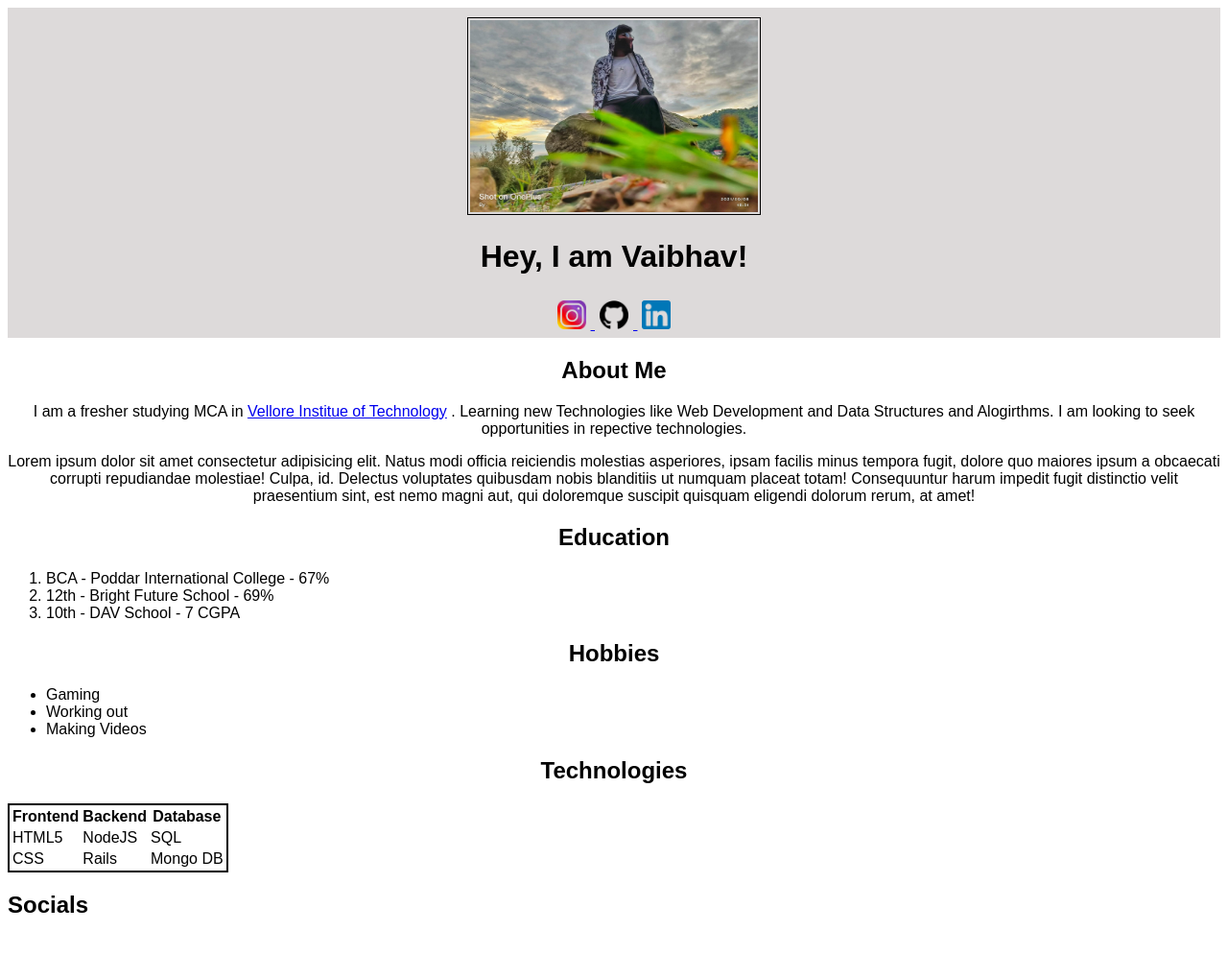
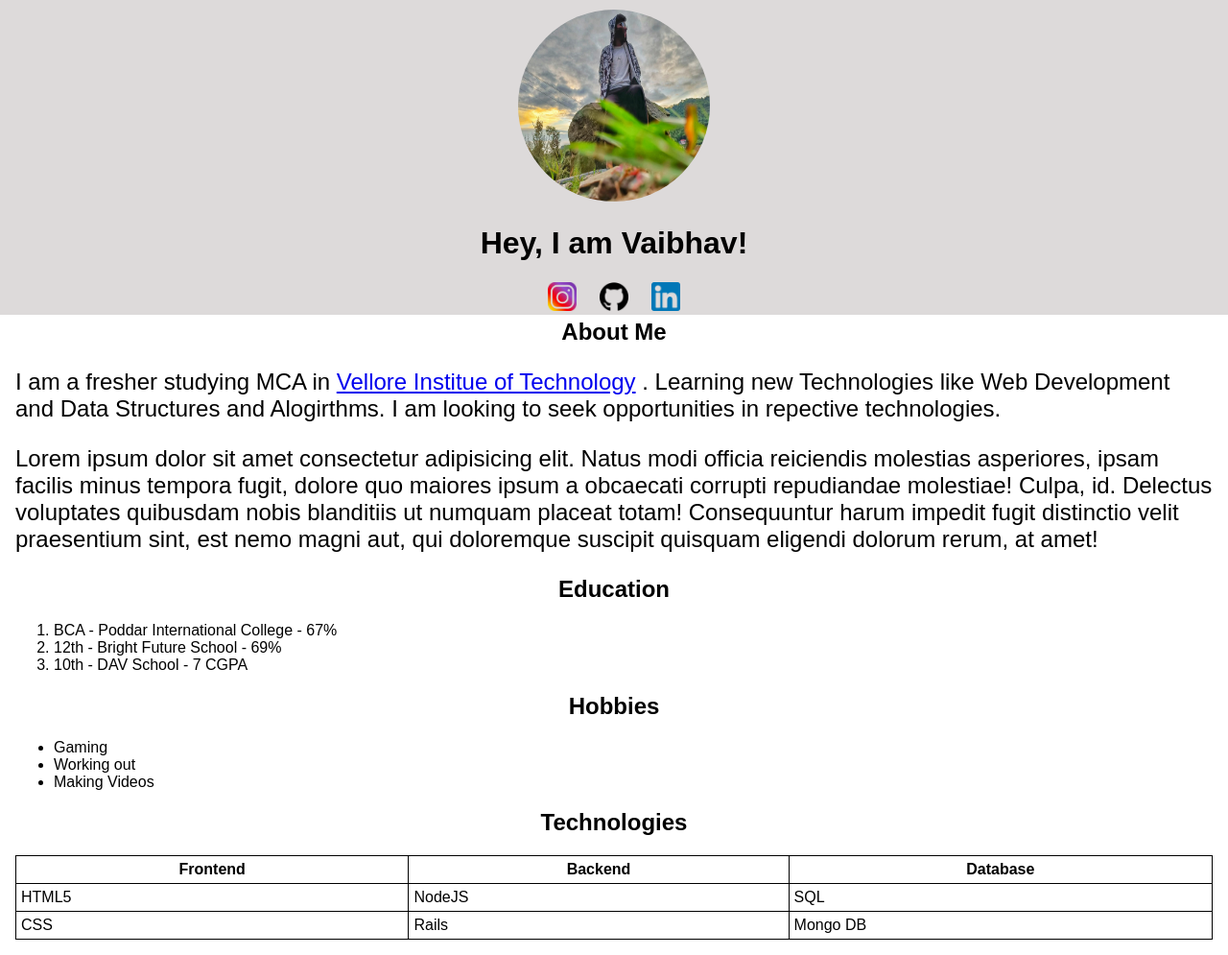
Before and after one commit to GeekVaibhav03/Portfolio, a plain HTML site: page index.html in a window 1280 px wide. Shown: the whole page at 96% size. Drawn offline with Linux system fonts and the light colour scheme.

Commit message:
Day 2- Done

```diff
--- a/index.html
+++ b/index.html
@@ -8,10 +8,10 @@
     <link rel="stylesheet" href="style.css">
 </head>
 <body>
-    <div id="top-bar">
-    <img id="main-pic" src="/assets/images/vaibhav.jpg" width="300px" height="200px">
+    <div class="container">
+        <div class="top-bar">
+            <img id="profile-pic" src="/assets/images/vaibhav.jpg">
             <h1 id="heading-text">Hey, I am Vaibhav!</h1>
-    <div id="socials">
             <a href="https://www.instagram.com/ig.ironic/?hl=en" target="_blank">
                 <img  class="socials" width="30" height="30" src="./assets/images/instagram.png" alt="">
             </a>
@@ -21,7 +21,6 @@
             <a href="https://www.linkedin.com/in/vaibhav-vyas-407290204/" target="_blank">
                 <img class="socials" src="/assets/images/linkedin.png" alt="" width="30" height="30">
             </a>
-    </div>
         </div>
     <div class="para-heading">
     <h2>About Me</h1>
@@ -36,20 +35,20 @@
     </p>
     </div>
     <div>
-    <h2 class="para-heading">Education</h1>
+    <h2>Education</h1>
     <ol>
         <li>BCA - Poddar International College - 67%</li>
         <li>12th - Bright Future School - 69%</li>
         <li>10th - DAV School - 7 CGPA</li>
     </ol>
     </div>
-    <h2 class="para-heading">Hobbies</h1>
+    <h2>Hobbies</h1>
     <ul>
         <li>Gaming</li>
         <li>Working out</li>
         <li>Making Videos</li>
     </ul>
-    <h2 class="para-heading">Technologies</h1>
+    <h2>Technologies</h1>
     <div>
         <table id="table-tech">
             <tr>
@@ -69,6 +68,7 @@
             </tr>
         </table>
     </div>
-    <h2>Socials</h2>
+    </div>
+
 </body>
 </html>
--- a/style.css
+++ b/style.css
@@ -1,23 +1,44 @@
 body{
     font-family: Arial, Helvetica, sans-serif;
+    margin: 0px;
 }
-#top-bar{
+.container{
+    padding: 16px;
+}
+.top-bar{
     background-color: #dddada;
+    margin: -16px;
     text-align: center;
     padding-top: 10px;
-    padding-bottom: 5px;
+    /* padding-bottom: 5px; */
 }
+#profile-pic{
+    width: 200px;
+    height: 200px;
+    border-radius: 50%;
+}
+.top-bar a{
+    text-decoration: none;
+    margin: auto 10px;
+}
+
 #main-pic{
     padding: 2px;
     border: 1px solid black;
 }
-.para-heading{
+.container h2{
     text-align: center;
 }
-.socials{
+.para-heading p{
+    font-size: 1.5rem;
+}
+table,tr,th,td{
+    border: 1px solid;
+    border-collapse: collapse;
+}
+th,td{
     padding: 5px;
-    padding-bottom: 0px;
 }
-#table-tech{
-    border: 2px solid black;
+table{
+    width: 100%;
 }
```
Lines whose indentation alone changed are shown as unchanged.
